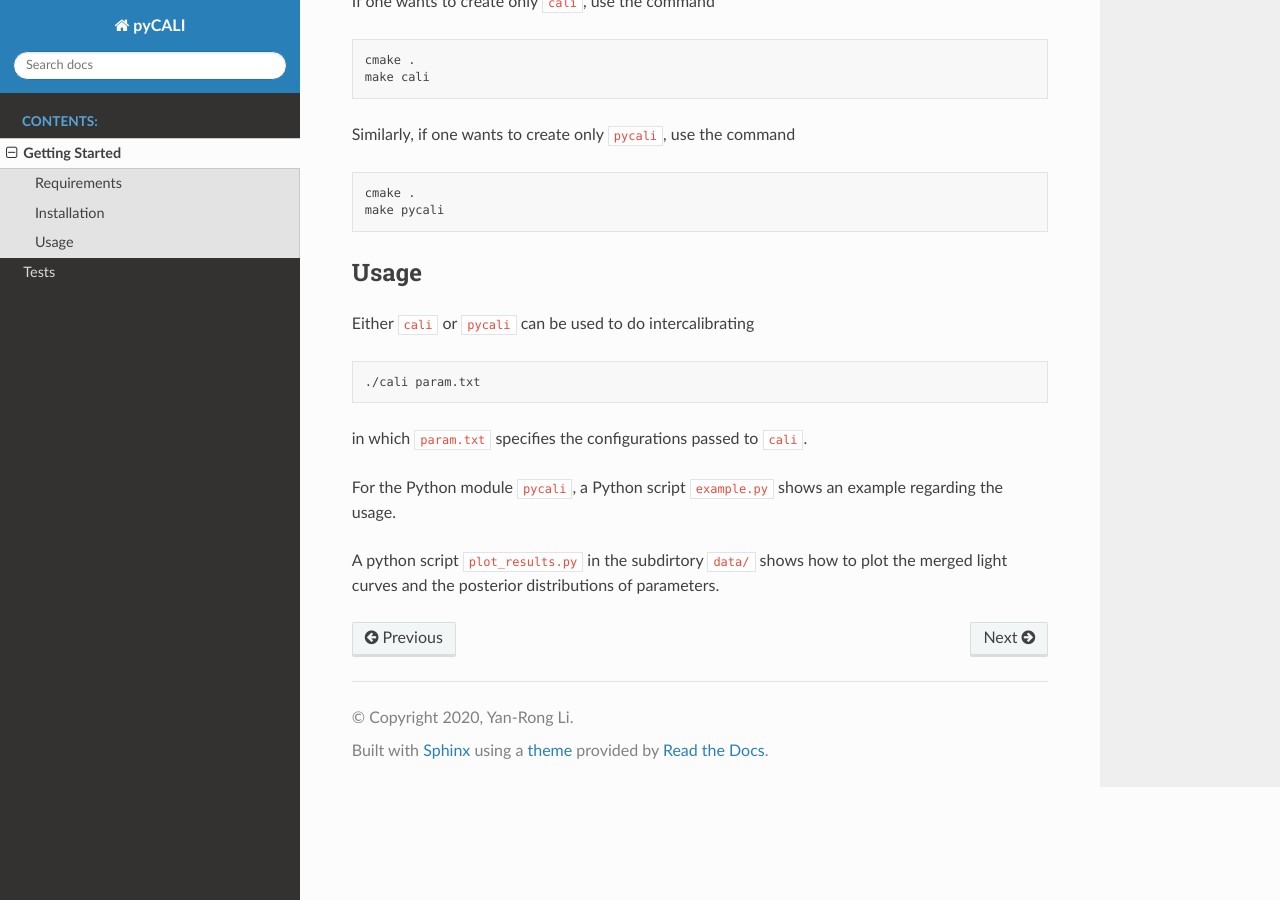
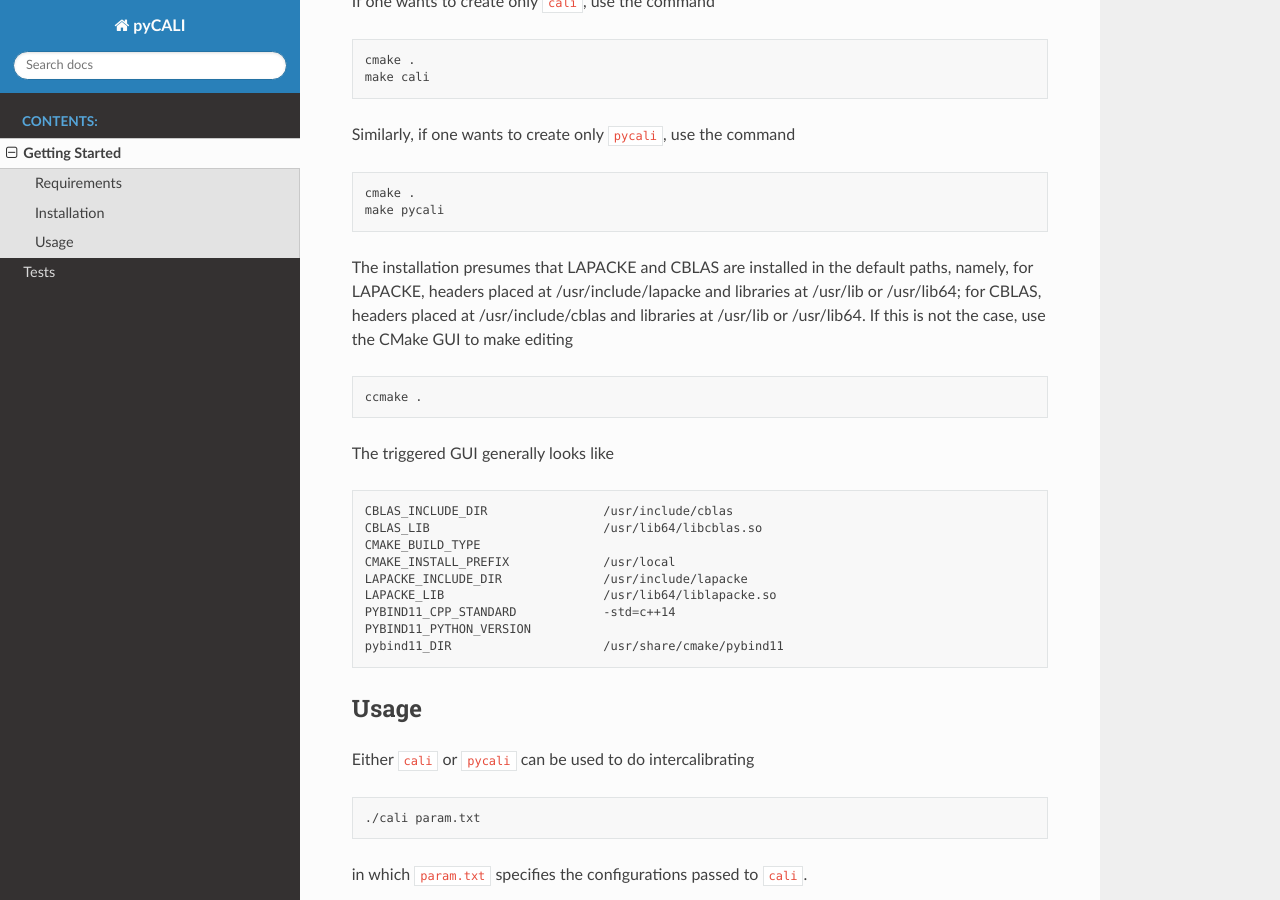
Before and after one commit to LiyrAstroph/PyCALI, a Sphinx documentation site: the page built from docs/getting_started.rst, in a window 1280 px wide and 900 px high, scrolled down 882 px. Built offline with Sphinx 7.4.7 and the Read the Docs theme 2.0.0, drawn with Linux system fonts in a browser that asks for light colours.

Commit message:
update docs.`

```diff
--- a/docs/getting_started.rst
+++ b/docs/getting_started.rst
@@ -60,6 +60,29 @@ Similarly, if one wants to create only ``pycali``, use the command
   cmake .
   make pycali
 
+The installation presumes that LAPACKE and CBLAS are installed in the default paths, namely, for LAPACKE, headers placed
+at /usr/include/lapacke and libraries at /usr/lib or /usr/lib64; for CBLAS, headers placed
+at /usr/include/cblas and libraries at /usr/lib or /usr/lib64.  If this is not the case, use the CMake GUI to
+make editing
+
+.. code-block:: bash
+
+  ccmake .
+
+The triggered GUI generally looks like
+
+.. code-block:: bash
+
+  CBLAS_INCLUDE_DIR                /usr/include/cblas
+  CBLAS_LIB                        /usr/lib64/libcblas.so
+  CMAKE_BUILD_TYPE
+  CMAKE_INSTALL_PREFIX             /usr/local
+  LAPACKE_INCLUDE_DIR              /usr/include/lapacke
+  LAPACKE_LIB                      /usr/lib64/liblapacke.so
+  PYBIND11_CPP_STANDARD            -std=c++14
+  PYBIND11_PYTHON_VERSION
+  pybind11_DIR                     /usr/share/cmake/pybind11
+
 
 Usage
 =====
```
